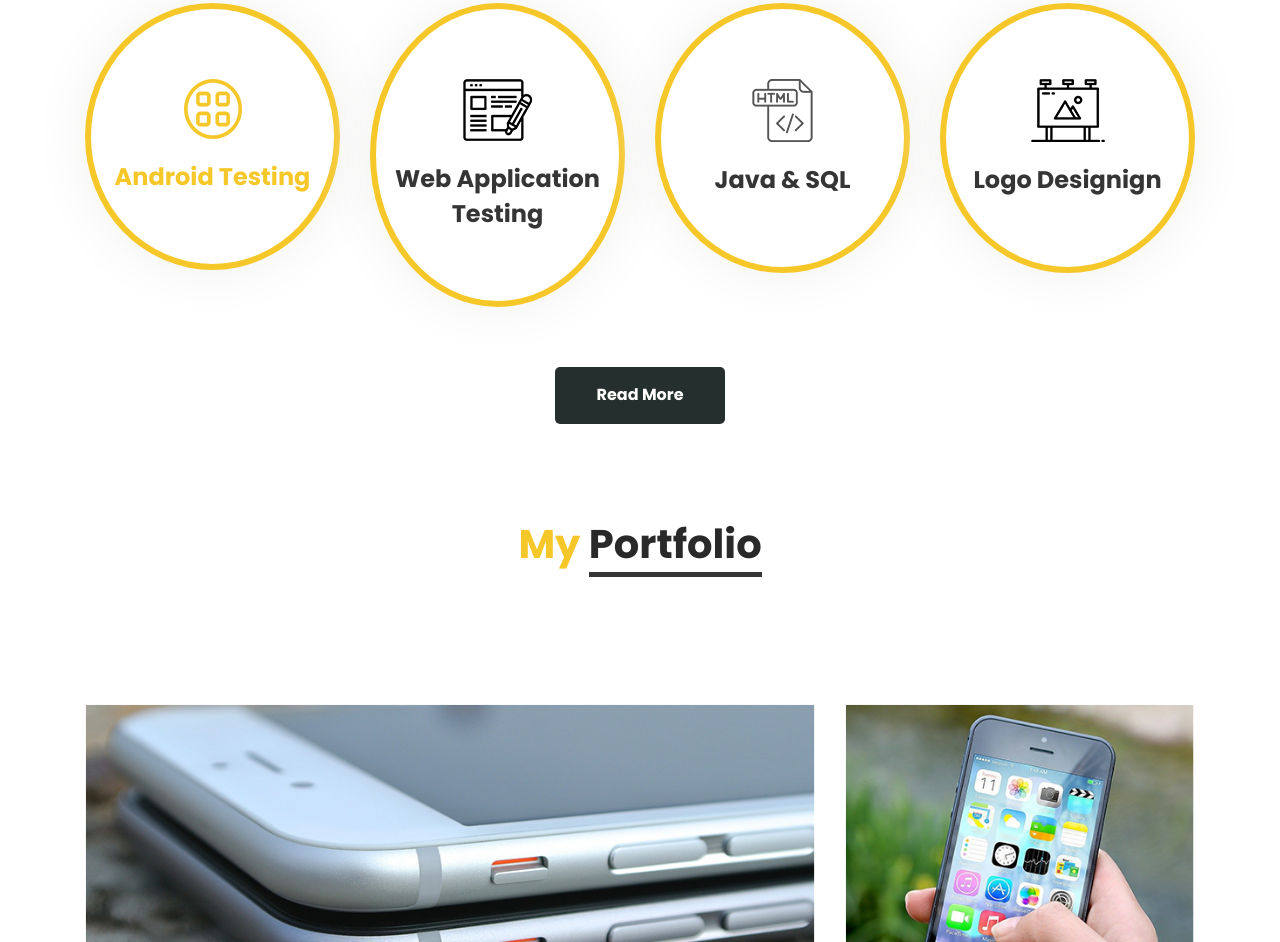
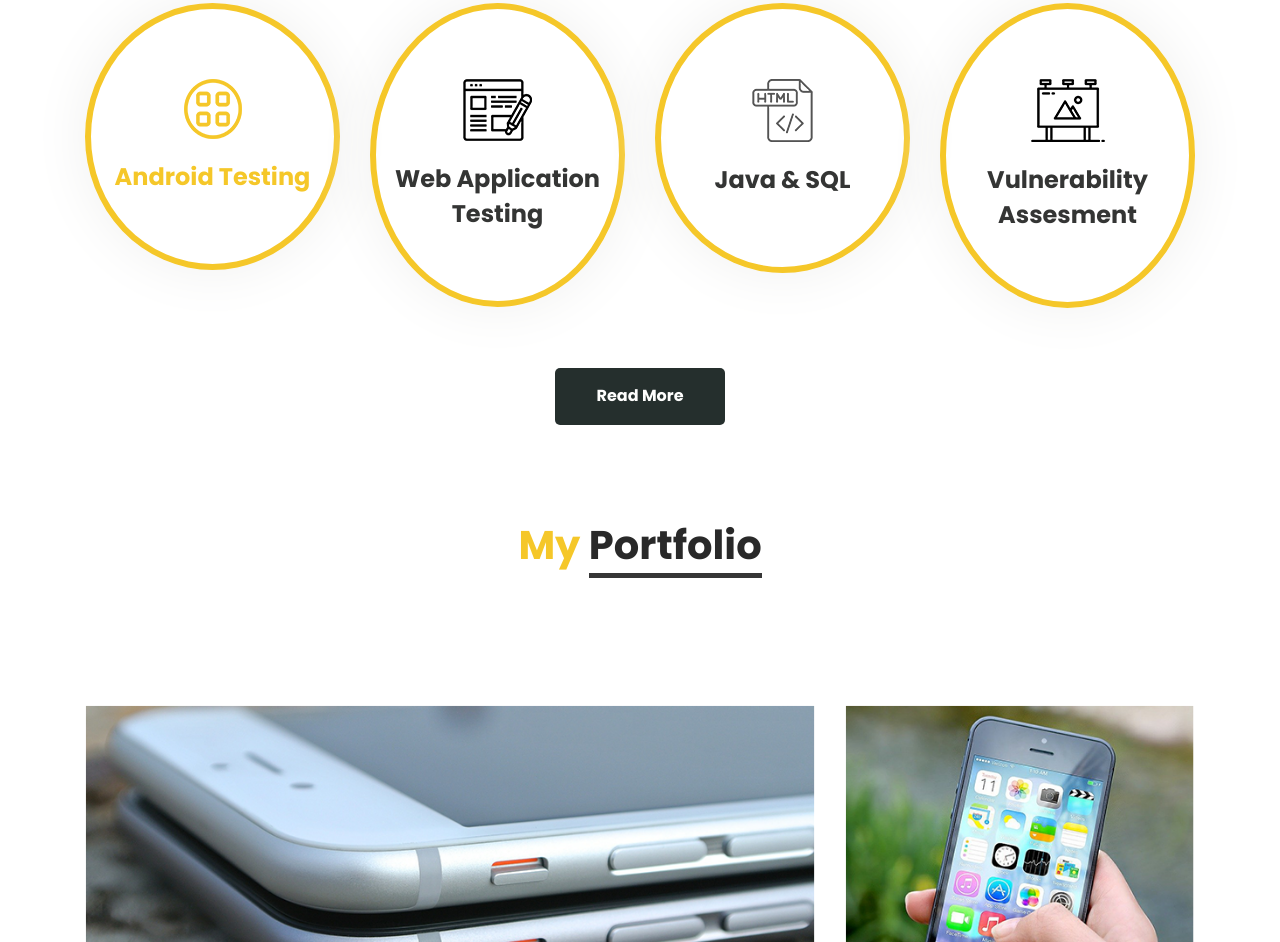
Before and after one commit to luffyy0p/luffyy0p.github.io, a plain HTML site: page index.html in a window 1280 px wide. Shown: the part 998-1940 px from the top of the page. Drawn offline with Linux system fonts and the light colour scheme; files that its build step writes are made by us from their sources.

Commit message:
Update index.html

```diff
--- a/index.html
+++ b/index.html
@@ -213,7 +213,7 @@
                      <div class="box_main ">
                         <div class="app_icon"><img src="images/icon-4.png"></div>
                         <div class="app_icon_1"><img src="images/icon-8.png"></div>
-                        <h4 class="services_text">Logo Designign</h4>
+                        <h4 class="services_text">Vulnerability Assesment</h4>
                      </div>
                   </div>
                </div>
```
